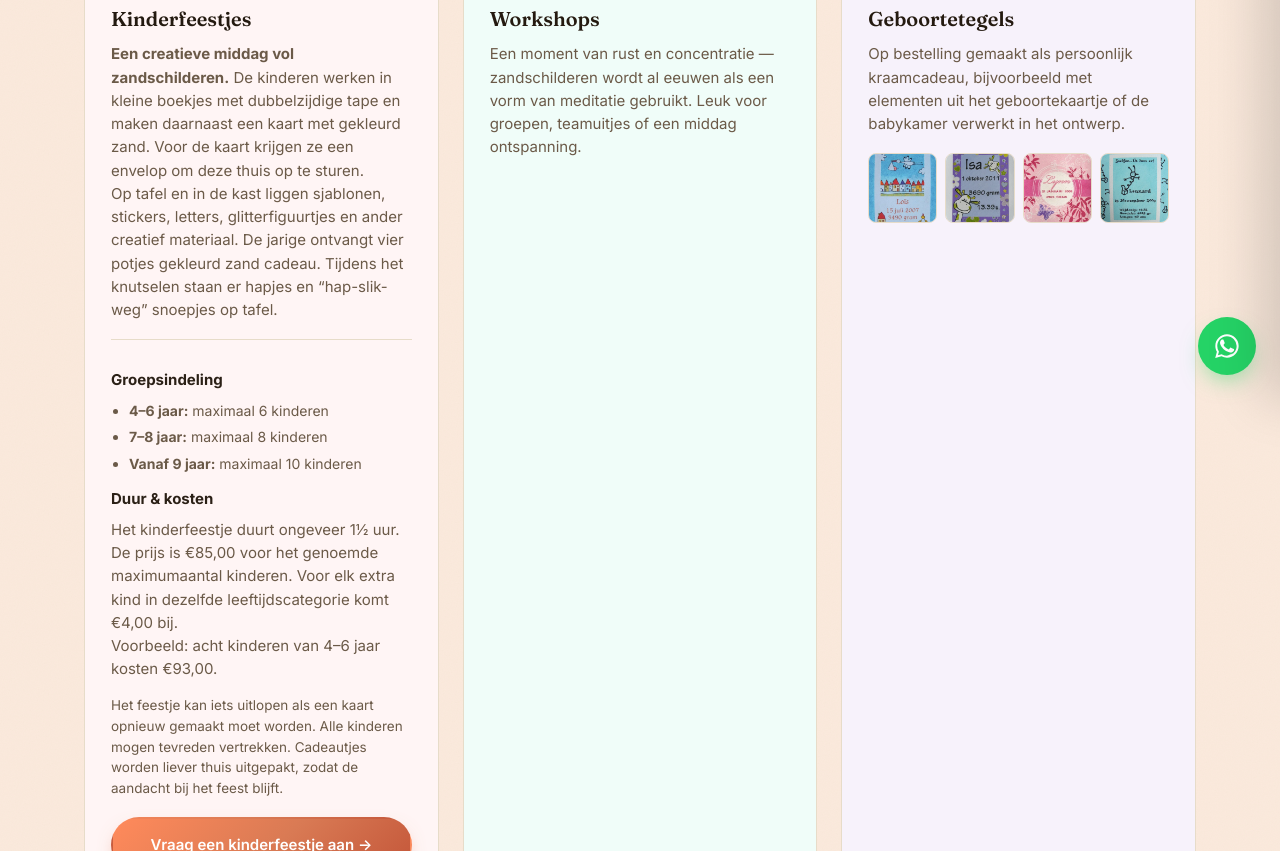
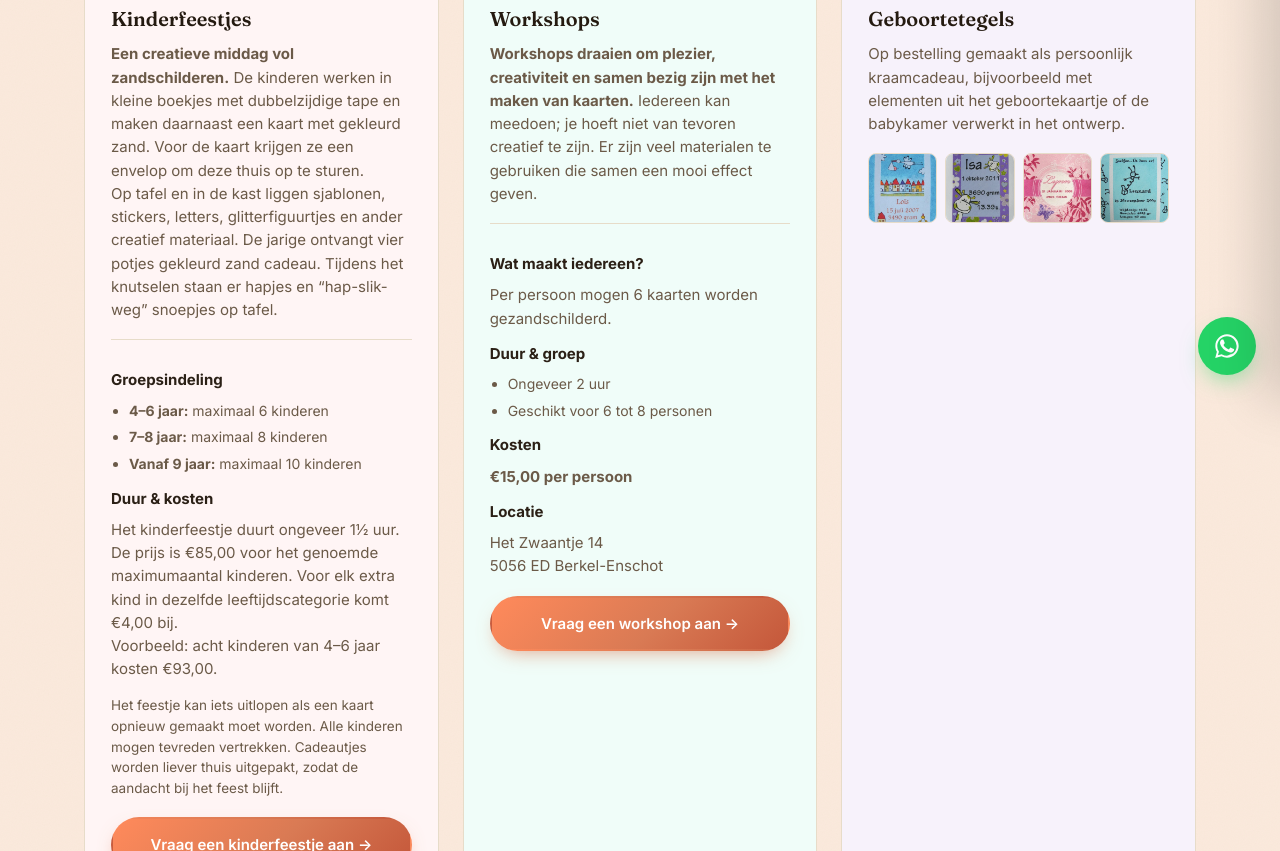
Before and after one commit to ronvanbeukering-ai/gerijde-website, a website: page workshops.html in a window 1280 px wide. Shown: the part 401-1252 px from the top of the page. Drawn offline with Linux system fonts and the light colour scheme.

Commit message:
Add complete workshop information and WhatsApp inquiry

```diff
--- a/workshops.html
+++ b/workshops.html
@@ -79,7 +79,21 @@
         <article class="workshop-card">
           <span class="workshop-num">02</span>
           <h3>Workshops</h3>
-          <p>Een moment van rust en concentratie — zandschilderen wordt al eeuwen als een vorm van meditatie gebruikt. Leuk voor groepen, teamuitjes of een middag ontspanning.</p>
+          <p><strong>Workshops draaien om plezier, creativiteit en samen bezig zijn met het maken van kaarten.</strong> Iedereen kan meedoen; je hoeft niet van tevoren creatief te zijn. Er zijn veel materialen te gebruiken die samen een mooi effect geven.</p>
+          <div class="workshop-details">
+            <h4>Wat maakt iedereen?</h4>
+            <p>Per persoon mogen 6 kaarten worden gezandschilderd.</p>
+            <h4>Duur &amp; groep</h4>
+            <ul>
+              <li>Ongeveer 2 uur</li>
+              <li>Geschikt voor 6 tot 8 personen</li>
+            </ul>
+            <h4>Kosten</h4>
+            <p><strong>€15,00 per persoon</strong></p>
+            <h4>Locatie</h4>
+            <p>Het Zwaantje 14<br>5056 ED Berkel-Enschot</p>
+          </div>
+          <a class="btn btn-primary workshop-whatsapp" href="https://wa.me/31636105802?text=Hallo%20Gridje%2C%20ik%20wil%20graag%20informatie%20of%20een%20aanvraag%20voor%20een%20workshop.%0A%0ADatum%3A%0AAantal%20personen%3A%0AWensen%20of%20vragen%3A" target="_blank" rel="noopener">Vraag een workshop aan →</a>
         </article>
         <article class="workshop-card">
           <span class="workshop-num">03</span>
```
